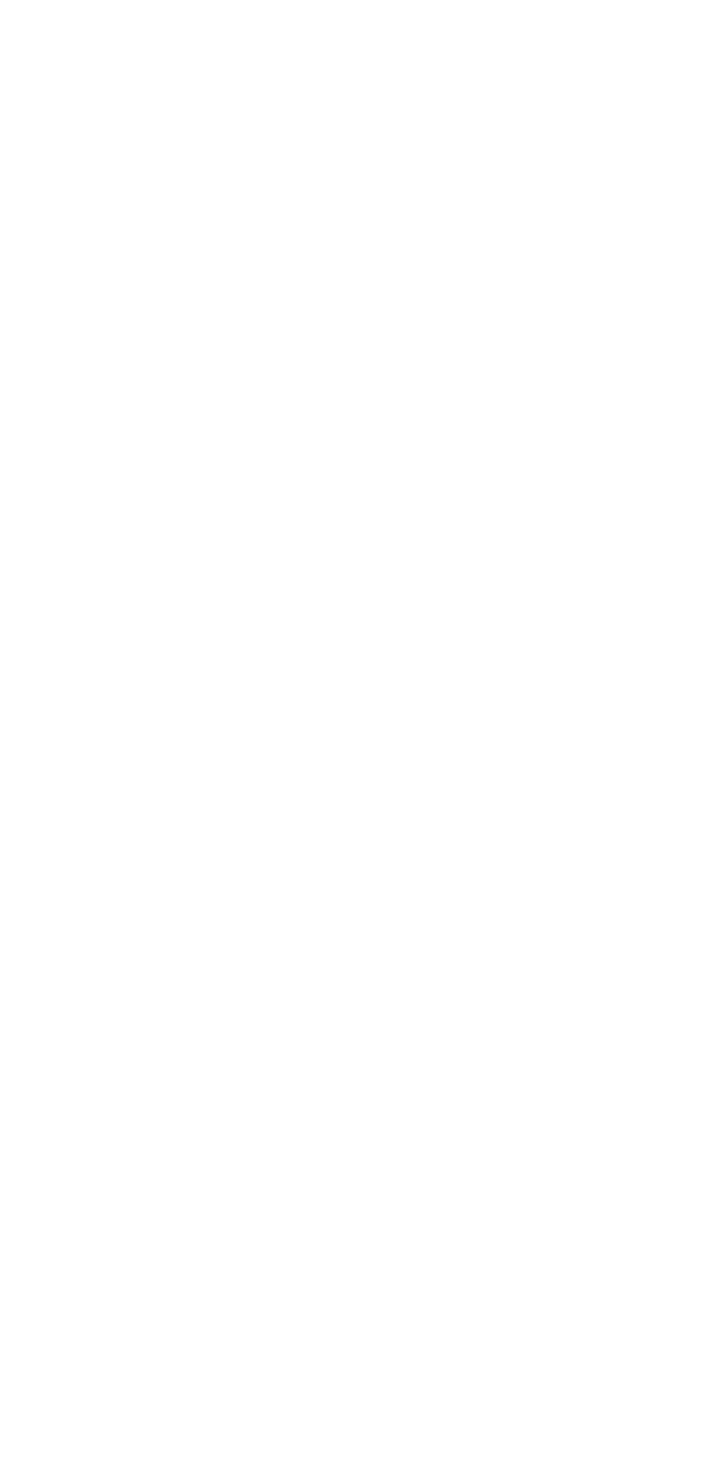
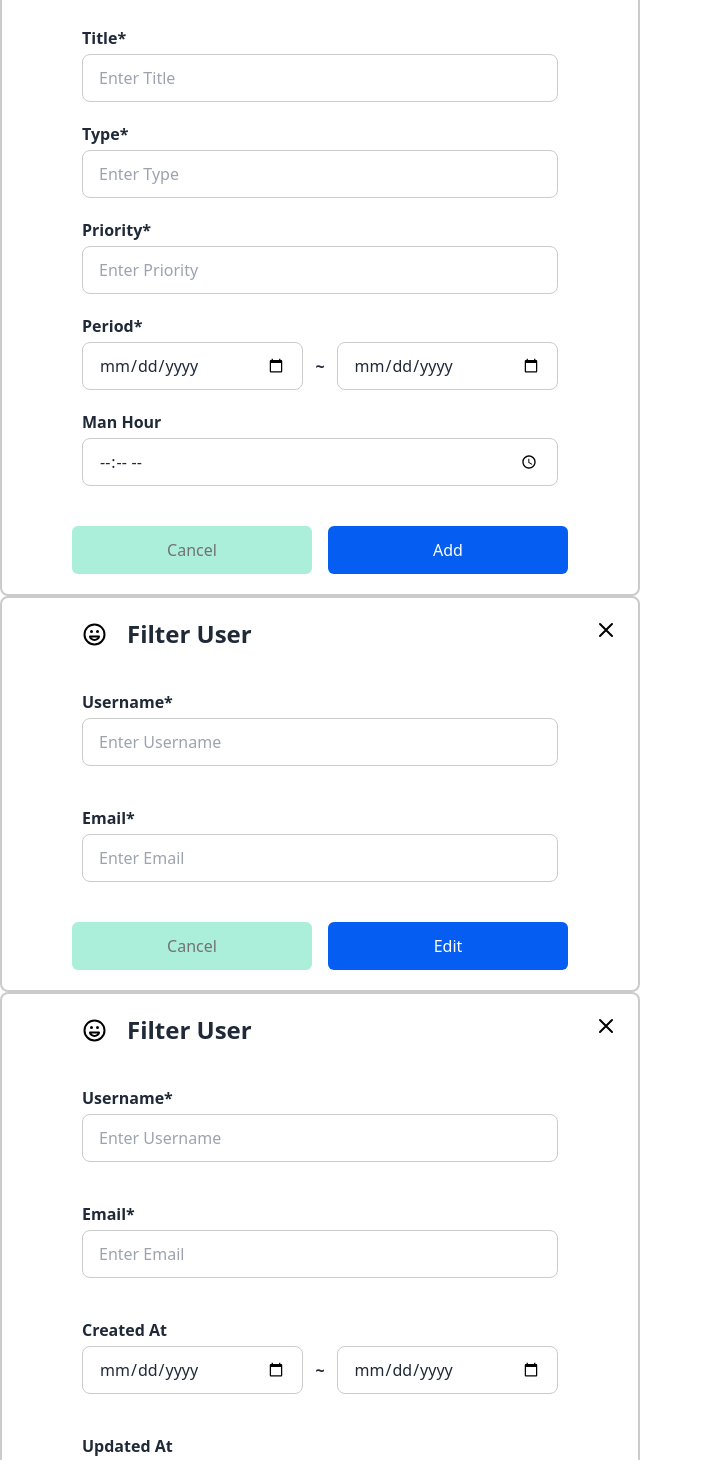
Before and after one commit to yutounun/TaskManagementFrontEnd, a Next.js app: page /samples in a window 1280 px wide. Shown: the part 820-2280 px from the top of the page, without its empty margins (0-703 px from the left). Before the commit the page ends 800 px from the top, so only its background shows below. Built offline with nearby package versions, Linux system fonts and the light colour scheme.

Commit message:
common/modal

```diff
--- a/src/app/common/Button.tsx
+++ b/src/app/common/Button.tsx
@@ -6,31 +6,65 @@ interface propTypes {
   modal: boolean;
   cancel: boolean;
   new: boolean;
+  text?: string;
+  onClick: () => void;
 }
 
 const Button = ({ ...props }, propTypes) => {
   return (
     <>
       {props.continue && (
-        <button className="rounded-md bg-bg-blue text-white w-80 h-12 flex text-center items-center justify-center">
+        <button
+          onClick={props.onClick}
+          className="rounded-md bg-bg-blue text-white w-80 h-12 flex text-center items-center justify-center"
+        >
           Continue
         </button>
       )}
 
       {props.modal && (
-        <button className="rounded-md bg-bg-blue text-white w-60 h-12 flex text-center items-center justify-center">
-          Add
+        <button
+          onClick={props.onClick}
+          className="rounded-md bg-bg-blue text-white w-60 h-12 flex text-center items-center justify-center"
+          type="submit"
+        >
+          {props.text}
         </button>
+        // <div>
+        //   {/* Submit form */}
+        //   {props.text === "Add" ? (
+        //     <input
+        //       type="submit"
+        //       value={props.text}
+        //       onClick={props.onClick}
+        //       className="rounded-md bg-bg-blue text-white w-60 h-12 flex text-center items-center justify-center"
+        //     />
+        //   ) : (
+        //     // Button
+        //     <button
+        //       onClick={props.onClick}
+        //       className="rounded-md bg-bg-blue text-white w-60 h-12 flex text-center items-center justify-center"
+        //     >
+        //       {props.text}
+        //     </button>
+        //   )}
+        // </div>
       )}
 
       {props.cancel && (
-        <button className="rounded-md bg-bg-gray text-inactive w-60 h-12 flex text-center items-center justify-center">
+        <button
+          onClick={props.onClick}
+          className="rounded-md bg-bg-gray text-inactive w-60 h-12 flex text-center items-center justify-center"
+        >
           Cancel
         </button>
       )}
 
       {props.new && (
-        <button className="rounded-xl bg-accent text-white w-60 h-8 flex text-center items-center justify-center gap-3">
+        <button
+          onClick={props.onClick}
+          className="rounded-xl bg-accent text-white w-60 h-8 flex text-center items-center justify-center gap-3"
+        >
           <Plus color="white" /> Add New
         </button>
       )}
--- a/src/app/common/InputField.tsx
+++ b/src/app/common/InputField.tsx
@@ -3,38 +3,34 @@ import React from "react";
 interface propTypes {
   title: string;
   value: string;
-  setValue: (value: string) => void;
+  onChange: (e) => void;
   placeholder?: string;
   type: "date" | "fromTo" | "text" | "time";
   className?: string;
 }
 
 const InputField = ({ ...props }: propTypes) => {
-  const handleChange = (e) => {
-    props.setValue(e.target.value);
-  };
-
   return (
-    <div className="gap-1 flex flex-col">
+    <label className={`gap-1 flex flex-col ${props.className}`}>
       <p className="font-bold">{props.title}</p>
       {/* Normal */}
       {props.type !== "fromTo" && (
         <input
           type={props.type}
           placeholder={props.placeholder}
-          className={`input input-bordered input-primary max-w-xs border-gray-text ${props.className}`}
-          onInput={handleChange}
+          className={`input input-bordered w-full input-primary border-gray-text`}
+          onChange={props.onChange}
         />
       )}
 
       {/* from ~ to */}
       {props.type === "fromTo" && (
-        <div className="flex gap-3 items-center">
+        <div className="flex gap-3 items-center w-full">
           <input
             type="date"
             placeholder={props.placeholder}
-            className={`input input-bordered input-primary max-w-xs border-gray-text ${props.className}`}
-            onInput={handleChange}
+            className={`input w-full input-bordered input-primary border-gray-text`}
+            onChange={props.onChange}
           />
 
           <span className="text-lg font-bold">~</span>
@@ -42,12 +38,12 @@ const InputField = ({ ...props }: propTypes) => {
           <input
             type="date"
             placeholder={props.placeholder}
-            className={`input input-bordered input-primary max-w-xs border-gray-text ${props.className}`}
-            onInput={handleChange}
+            className={`input w-full input-bordered input-primary border-gray-text`}
+            onChange={props.onChange}
           />
         </div>
       )}
-    </div>
+    </label>
   );
 };
 
--- /dev/null
+++ b/src/app/common/Modal.tsx
@@ -0,0 +1,180 @@
+import { type } from "os";
+import React, { useState } from "react";
+import Button from "./Button";
+import Smile from "./icons/Smile";
+import X from "./icons/X";
+import InputField from "./InputField";
+
+interface propTypes {
+  title: string;
+  type: "add" | "edit" | "filter";
+  page: "tasks" | "projects" | "users";
+  setOpen: (open: boolean) => void;
+}
+
+const Modal = ({ ...props }: propTypes) => {
+  const [inputValue, setInputValue] = useState("");
+  const positiveClick = () => {
+    props.setOpen(false);
+  };
+
+  // TODO: どのモーダルかによってformデータは分ける必要がある。多分handleSubmitで親コンポーネントに渡すときに条件分岐すれば良い。
+  const [formData, setFormData] = useState({
+    title: "",
+    type: "",
+    priority: "",
+    period: "",
+    manHour: "",
+    username: "",
+    email: "",
+    createdAtFrom: "",
+    createdAtTo: "",
+    updatedAtFrom: "",
+    updatedAtTo: "",
+  });
+
+  /**
+   * Handles the submission of the form.
+   *
+   * @param {object} event - The event object.
+   * @return {void} This function does not return anything.
+   */
+  const handleSubmit = (event) => {
+    event.preventDefault();
+    console.log("formData :", formData);
+
+    // positiveClick();
+  };
+
+  /**
+   * Handles the change event for a form field.
+   *
+   * @param {Event} e - the change event object
+   * @param {string} field - the name of the form field
+   * @return {void}
+   */
+  const handleChange = (e, field) => {
+    setFormData({ ...formData, [field]: e.target.value });
+  };
+
+  return (
+    <form
+      onSubmit={handleSubmit}
+      className="relative px-20 py-5 rounded-lg border-2 w-1/2 border-gray-text flex flex-col items-center gap-10"
+    >
+      {/* open Button */}
+      <div
+        className="absolute top-5 right-5"
+        onClick={() => props.setOpen(false)}
+      >
+        <X color="black" />
+      </div>
+
+      {/* Title */}
+      <div className="flex justify-start w-full items-center gap-5">
+        <Smile color="black" />
+        <h1 className="text-2xl font-bold">{props.title}</h1>
+      </div>
+
+      {/* Input fields */}
+      {/* Task and Project page */}
+      {(props.page === "tasks" || props.page === "projects") && (
+        <div className="flex flex-wrap w-full gap-5 justify-center">
+          <InputField
+            title="Title*"
+            value={inputValue}
+            placeholder="Enter Title"
+            type="text"
+            className="w-full"
+            onChange={(e) => handleChange(e, "title")}
+          />
+          <InputField
+            title="Type*"
+            value={inputValue}
+            type="text"
+            placeholder="Enter Type"
+            className="w-full"
+            onChange={(e) => handleChange(e, "type")}
+          />
+          <InputField
+            title="Priority*"
+            value={inputValue}
+            type="text"
+            placeholder="Enter Priority"
+            className="w-full"
+            onChange={(e) => handleChange(e, "priority")}
+          />
+          <InputField
+            title="Period*"
+            value={inputValue}
+            type="fromTo"
+            className="w-full"
+            onChange={(e) => handleChange(e, "period")}
+          />
+          <InputField
+            title="Man Hour"
+            value={inputValue}
+            type="time"
+            className="w-full"
+            onChange={(e) => handleChange(e, "manHour")}
+          />
+        </div>
+      )}
+
+      {/* User page */}
+      {props.page === "users" && (
+        <>
+          <InputField
+            title="Username*"
+            value={inputValue}
+            placeholder="Enter Username"
+            type="text"
+            className="w-full"
+            onChange={(e) => handleChange(e, "username")}
+          />
+          <InputField
+            title="Email*"
+            value={inputValue}
+            type="text"
+            placeholder="Enter Email"
+            className="w-full"
+            onChange={(e) => handleChange(e, "email")}
+          />
+        </>
+      )}
+
+      {props.page === "users" && props.type === "filter" && (
+        <>
+          <InputField
+            title="Created At"
+            value={inputValue}
+            type="fromTo"
+            className="w-full"
+            onChange={(e) => handleChange(e, "createdAt")}
+          />
+          <InputField
+            title="Updated At"
+            value={inputValue}
+            type="fromTo"
+            className="w-full"
+            onChange={(e) => handleChange(e, "updatedAt")}
+          />
+        </>
+      )}
+
+      {/* Buttons */}
+      <div className="flex gap-4">
+        <Button cancel onClick={() => props.setOpen(false)} />
+        {props.type === "add" && <Button text="Add" modal />}
+        {props.type === "edit" && (
+          <Button text="Edit" modal onClick={positiveClick} />
+        )}
+        {props.type === "filter" && (
+          <Button text="Filter" modal onClick={positiveClick} />
+        )}
+      </div>
+    </form>
+  );
+};
+
+export default Modal;
--- a/src/app/samples/page.tsx
+++ b/src/app/samples/page.tsx
@@ -6,12 +6,14 @@ import Tabs from "@/common/Tabs";
 import { useState } from "react";
 import BoldInput from "@/common/BoldInput";
 import InputField from "@/common/InputField";
+import Modal from "@/common/Modal";
 
 // This page list all common components
 export default function Tasks() {
   const { color, setColor } = useThemeContext();
   const [signIn, setSignIn] = useState(true);
   const [inputValue, setInputValue] = useState("");
+  const [open, setOpen] = useState(true);
   return (
     <>
       <div className="bg-red-800">{color}</div>;
@@ -27,28 +29,42 @@ export default function Tasks() {
       <InputField
         title="Title*"
         value={inputValue}
-        setValue={setInputValue}
+        onChange={(e) => setInputValue(e.target.value)}
         placeholder="Title"
         type="text"
       />
       <InputField
         title="Title*"
         value={inputValue}
-        setValue={setInputValue}
+        onChange={(e) => setInputValue(e.target.value)}
         type="date"
       />
       <InputField
         title="Title*"
         value={inputValue}
-        setValue={setInputValue}
+        onChange={(e) => setInputValue(e.target.value)}
         type="time"
       />
       <InputField
         title="Title*"
         value={inputValue}
-        setValue={setInputValue}
+        onChange={(e) => setInputValue(e.target.value)}
         type="fromTo"
       />
+      {open && (
+        <Modal title="Add New Task" page="tasks" setOpen={setOpen} type="add" />
+      )}
+      {open && (
+        <Modal title="Filter User" setOpen={setOpen} type="edit" page="users" />
+      )}
+      {open && (
+        <Modal
+          title="Filter User"
+          setOpen={setOpen}
+          type="filter"
+          page="users"
+        />
+      )}
     </>
   );
 }
```
